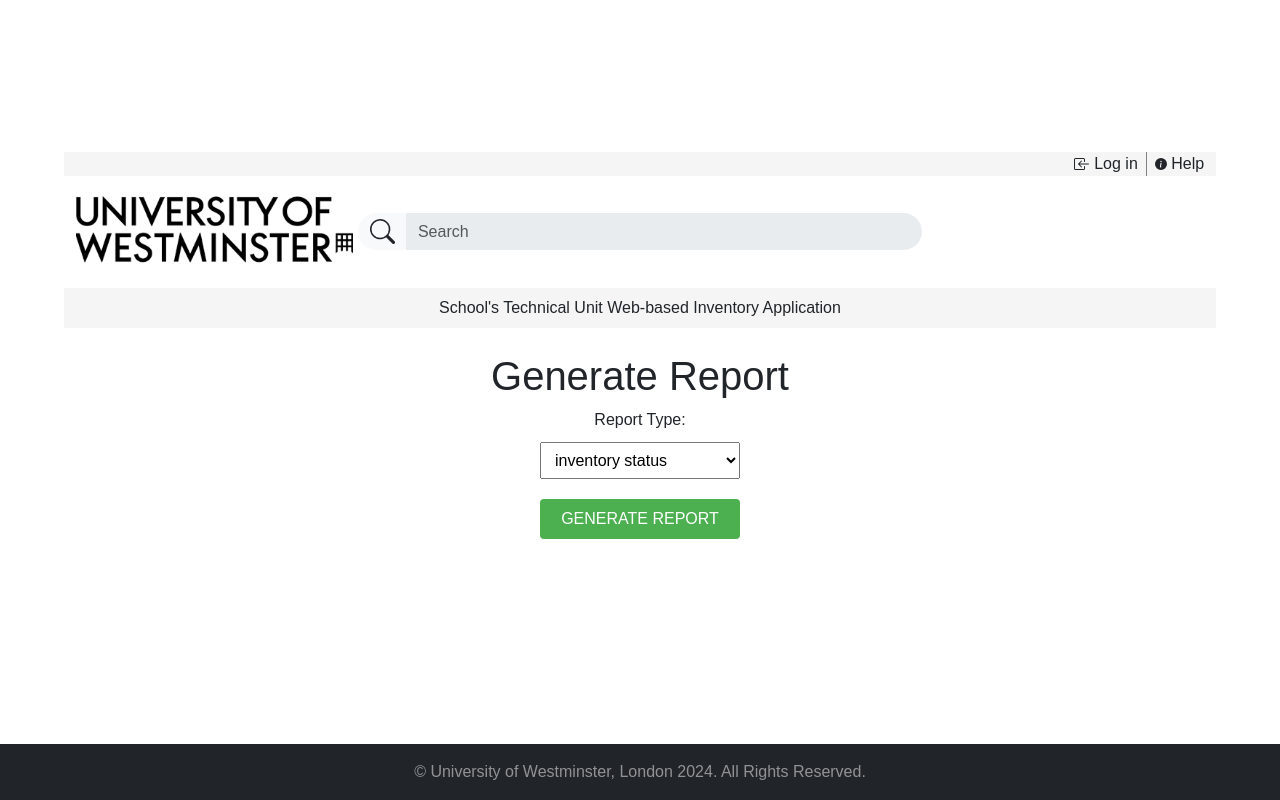
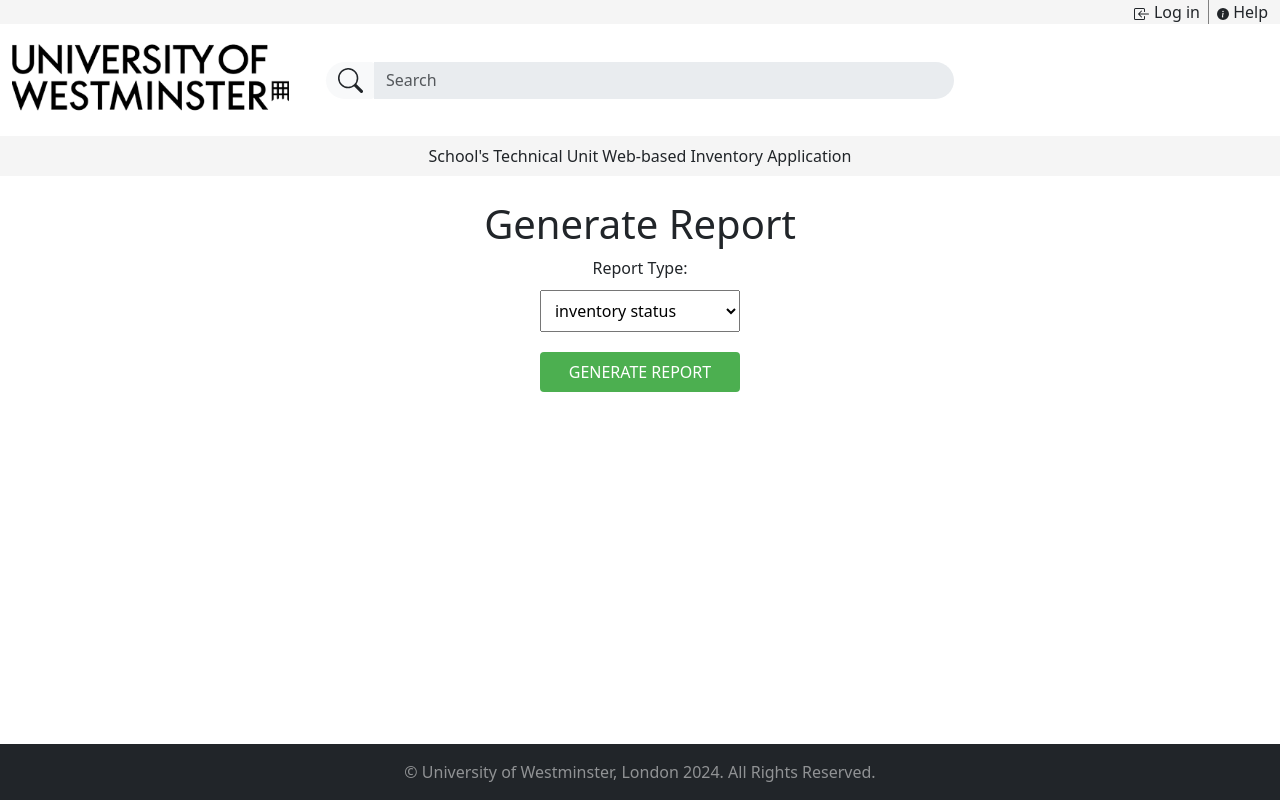
Before and after one commit to Ernew333/groupH, a Django app: page /reports/ in a window 1280 px wide. Run offline with Django 5.2, Linux system fonts and the light colour scheme; some libraries are stand-ins or nearby versions.

Commit message:
Adjusted the reports page.

```diff
--- a/inventories/templates/inventories/reports.html
+++ b/inventories/templates/inventories/reports.html
@@ -1,25 +1,8 @@
+{% extends "inventories/base.html" %}
 
-{% extends "inventories/base.html" %}
 {% block content %}
-
-  <!DOCTYPE html>
-<html lang="en">
-<head>
-    <meta charset="UTF-8">
-    <meta name="viewport" content="width=device-width, initial-scale=1.0">
-    <title>Generate Report</title>
     <style>
       /*styling to make the page more userfirendlys */
-        body {
-            font-family: Arial, sans-serif;
-            margin: 0;
-            padding: 0;
-            height: 100vh;
-            display: flex;
-            flex-direction: column;
-            align-items: center;
-            justify-content: center;
-        }
         .container {
             display: flex;
             flex-direction: column;
@@ -42,8 +25,6 @@
             background-color: #45a049;
         }
     </style>
-</head>
-<body>
     <!--from setup to POST data back to the server to generete the report and redirect to a new page-->
     <form method="POST" action="{% url 'inventories:report_results' %}">
         <!--security token-->
@@ -63,7 +44,4 @@
             <button type = "submit"  >GENERATE REPORT</button>
         </div>
     <form>
-</body>
-</html>
-
 {% endblock content %}
```
Lines whose indentation alone changed are shown as unchanged.
